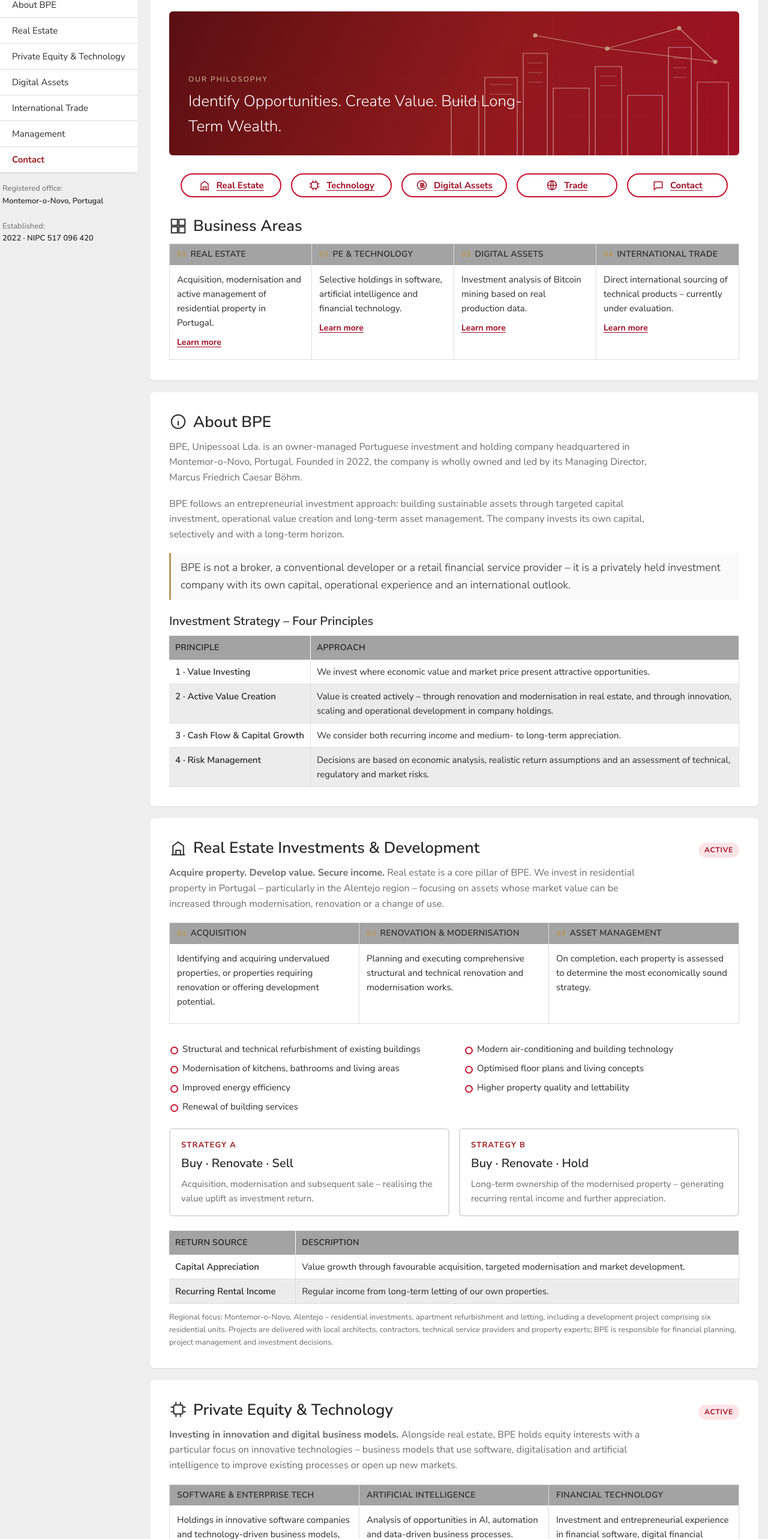
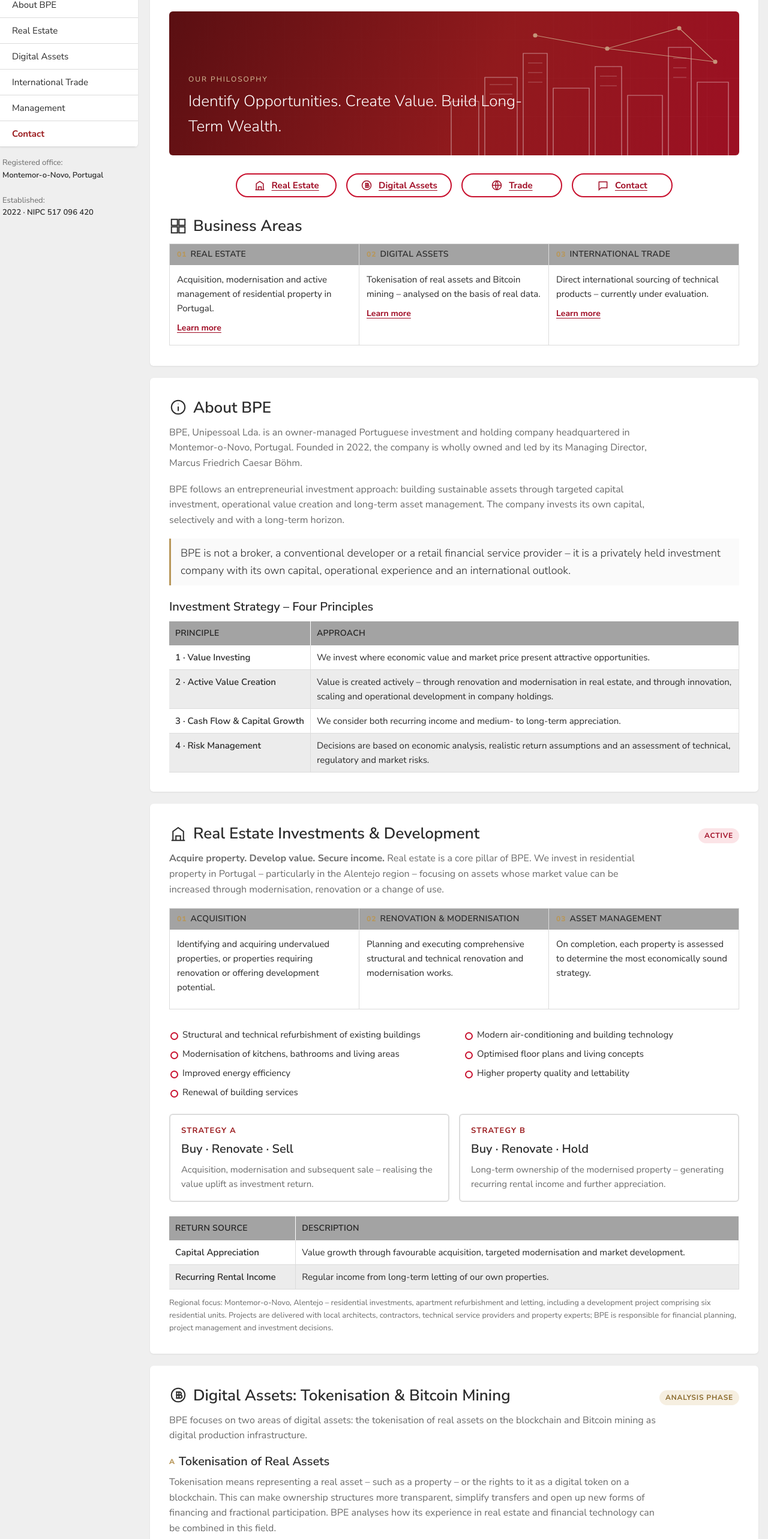
Before and after one commit to boehmprivateequity/BPE, a plain HTML site: page index.html in a window 1280 px wide. Shown: the part 234-2800 px from the top of the page at 60% size. Drawn offline with Linux system fonts and the light colour scheme.

Commit message:
Add photos, remove PE & Technology, add tokenisation to Digital Assets
Co-Authored-By: Claude Opus 5.5 <noreply@anthropic.com>

```diff
--- a/index.html
+++ b/index.html
@@ -122,7 +122,10 @@ ul.ticks li::before{content:"";position:absolute;left:2px;top:12px;width:9px;hei
 .strategy p{margin:0;font-size:15px;color:var(--muted)}
 
 .mgmt{display:grid;grid-template-columns:200px 1fr;gap:28px;margin-bottom:24px;align-items:start}
-.portrait{aspect-ratio:4/5;border-radius:var(--radius);background:linear-gradient(160deg,var(--teal-dark),var(--teal));display:flex;align-items:center;justify-content:center;color:#fff;font-size:54px;font-weight:300;letter-spacing:2px}
+.portrait{display:block;width:100%;height:auto;aspect-ratio:4/5;object-fit:cover;object-position:center 20%;border-radius:var(--radius);background:var(--row)}
+.photo{margin:0 0 18px}
+.photo img{display:block;width:100%;height:auto;max-height:460px;object-fit:cover;border-radius:var(--radius);background:var(--row)}
+.sub-title{font-size:20px;font-weight:600;margin:6px 0 10px;display:flex;align-items:center}
 .mgmt h3{font-size:24px;font-weight:600}
 .mgmt .role{color:var(--gold);font-weight:700;font-size:13px;letter-spacing:1.5px;text-transform:uppercase;margin:4px 0 12px}
 
@@ -223,7 +226,6 @@ footer .disc{margin:0 0 8px}
           <li><a href="#home" class="active" data-i18n="nav.home">Home</a></li>
           <li><a href="#about" data-i18n="nav.about">About BPE</a></li>
           <li><a href="#realestate" data-i18n="nav.re">Real Estate</a></li>
-          <li><a href="#technology" data-i18n="nav.pe">Private Equity &amp; Technology</a></li>
           <li><a href="#digital" data-i18n="nav.da">Digital Assets</a></li>
           <li><a href="#trade" data-i18n="nav.it">International Trade</a></li>
           <li><a href="#management" data-i18n="nav.mg">Management</a></li>
@@ -247,7 +249,7 @@ footer .disc{margin:0 0 8px}
       <div class="hero">
         <div class="eyebrow">BPE | Private Equity &amp; Investments</div>
         <h1 data-i18n="hero.h1">Investing in Value. Building the Future.</h1>
-        <p class="lead" data-i18n="hero.sub">Independent investments in real estate, technology and emerging opportunities.</p>
+        <p class="lead" data-i18n="hero.sub">Independent investments in real estate, digital assets and emerging opportunities.</p>
       </div>
       <div class="hero-visual" role="img" aria-label="Abstract skyline and network graphic">
         <svg viewBox="0 0 520 240" fill="none" aria-hidden="true">
@@ -265,7 +267,6 @@ footer .disc{margin:0 0 8px}
 
       <div class="pills">
         <a class="pill" href="#realestate"><svg viewBox="0 0 24 24" fill="none" stroke="currentColor" stroke-width="1.8"><path d="M3 21h18M5 21V9l7-5 7 5v12M9 21v-6h6v6"/></svg><span data-i18n="nav.re">Real Estate</span></a>
-        <a class="pill" href="#technology"><svg viewBox="0 0 24 24" fill="none" stroke="currentColor" stroke-width="1.8"><rect x="6" y="6" width="12" height="12" rx="2"/><path d="M9 2v4M15 2v4M9 18v4M15 18v4M2 9h4M2 15h4M18 9h4M18 15h4"/></svg><span data-i18n="pill.tech">Technology</span></a>
         <a class="pill" href="#digital"><svg viewBox="0 0 24 24" fill="none" stroke="currentColor" stroke-width="1.8"><circle cx="12" cy="12" r="9"/><path d="M10 7v10M13 7v10M9 8h5a2 2 0 010 4H9h6a2 2 0 010 4H9"/></svg><span data-i18n="nav.da">Digital Assets</span></a>
         <a class="pill" href="#trade"><svg viewBox="0 0 24 24" fill="none" stroke="currentColor" stroke-width="1.8"><circle cx="12" cy="12" r="9"/><path d="M3 12h18M12 3c3 3 3 15 0 18M12 3c-3 3-3 15 0 18"/></svg><span data-i18n="pill.trade">Trade</span></a>
         <a class="pill" href="#contact"><svg viewBox="0 0 24 24" fill="none" stroke="currentColor" stroke-width="1.8"><path d="M4 5h16v12H8l-4 4z"/></svg><span data-i18n="nav.ct">Contact</span></a>
@@ -273,11 +274,10 @@ footer .disc{margin:0 0 8px}
 
       <div class="pad">
         <h2 class="sec-title"><svg viewBox="0 0 24 24" fill="none" stroke="currentColor" stroke-width="1.6"><rect x="3" y="3" width="8" height="8"/><rect x="13" y="3" width="8" height="8"/><rect x="3" y="13" width="8" height="8"/><rect x="13" y="13" width="8" height="8"/></svg><span data-i18n="areas.title">Business Areas</span></h2>
-        <div class="grid g4 reveal">
+        <div class="grid g3 reveal">
           <div class="cell"><h3><span class="num">01</span><span data-i18n="nav.re">Real Estate</span></h3><div class="body"><p data-i18n="areas.re">Acquisition, modernisation and active management of residential property in Portugal.</p><a class="more" href="#realestate" data-i18n="more">Learn more</a></div></div>
-          <div class="cell"><h3><span class="num">02</span><span data-i18n="areas.peT">PE &amp; Technology</span></h3><div class="body"><p data-i18n="areas.pe">Selective holdings in software, artificial intelligence and financial technology.</p><a class="more" href="#technology" data-i18n="more">Learn more</a></div></div>
-          <div class="cell"><h3><span class="num">03</span><span data-i18n="nav.da">Digital Assets</span></h3><div class="body"><p data-i18n="areas.da">Investment analysis of Bitcoin mining based on real production data.</p><a class="more" href="#digital" data-i18n="more">Learn more</a></div></div>
-          <div class="cell"><h3><span class="num">04</span><span data-i18n="nav.it">International Trade</span></h3><div class="body"><p data-i18n="areas.it">Direct international sourcing of technical products – currently under evaluation.</p><a class="more" href="#trade" data-i18n="more">Learn more</a></div></div>
+          <div class="cell"><h3><span class="num">02</span><span data-i18n="nav.da">Digital Assets</span></h3><div class="body"><p data-i18n="areas.da">Tokenisation of real assets and Bitcoin mining – analysed on the basis of real data.</p><a class="more" href="#digital" data-i18n="more">Learn more</a></div></div>
+          <div class="cell"><h3><span class="num">03</span><span data-i18n="nav.it">International Trade</span></h3><div class="body"><p data-i18n="areas.it">Direct international sourcing of technical products – currently under evaluation.</p><a class="more" href="#trade" data-i18n="more">Learn more</a></div></div>
         </div>
       </div>
     </section>
@@ -348,42 +348,30 @@ footer .disc{margin:0 0 8px}
       </div>
     </section>
 
-    <!-- PE & TECH -->
-    <section class="card" id="technology">
-      <div class="pad">
-        <div class="sec-head">
-          <h2 class="sec-title"><svg viewBox="0 0 24 24" fill="none" stroke="currentColor" stroke-width="1.6"><rect x="6" y="6" width="12" height="12" rx="2"/><path d="M9 2v4M15 2v4M9 18v4M15 18v4M2 9h4M2 15h4M18 9h4M18 15h4"/></svg><span data-i18n="nav.pe">Private Equity &amp; Technology</span></h2>
-          <span class="status active" data-i18n="st.active">Active</span>
-        </div>
-        <p class="intro"><strong data-i18n="pe.claim">Investing in innovation and digital business models.</strong> <span data-i18n="pe.p1">Alongside real estate, BPE holds equity interests with a particular focus on innovative technologies – business models that use software, digitalisation and artificial intelligence to improve existing processes or open up new markets.</span></p>
-        <div class="grid g3 reveal">
-          <div class="cell"><h3>Software &amp; Enterprise Tech</h3><div class="body"><p data-i18n="pe.sw">Holdings in innovative software companies and technology-driven business models, particularly in B2B.</p></div></div>
-          <div class="cell"><h3>Artificial Intelligence</h3><div class="body"><p data-i18n="pe.ai">Analysis of opportunities in AI, automation and data-driven business processes.</p></div></div>
-          <div class="cell"><h3>Financial Technology</h3><div class="body"><p data-i18n="pe.ft">Investment and entrepreneurial experience in financial software, digital financial infrastructure and technology-based financial services.</p></div></div>
-        </div>
-        <h3 style="font-size:18px;font-weight:600;margin:0 0 8px" data-i18n="pe.compT">Areas of particular expertise</h3>
-        <ul class="ticks reveal">
-          <li data-i18n="pe.c1">Financial technology and digital business processes</li>
-          <li data-i18n="pe.c2">Algorithmic and quantitative investment strategies</li>
-          <li data-i18n="pe.c3">Software-supported trading and analytics</li>
-          <li data-i18n="pe.c4">Workflow automation</li>
-          <li data-i18n="pe.c5">Transaction cost analysis</li>
-          <li>Best Execution</li>
-          <li data-i18n="pe.c7">Digital financial infrastructure</li>
-          <li data-i18n="pe.c8">Blockchain technology and tokenisation</li>
-        </ul>
-        <div class="motto" data-i18n="pe.phil">We do not treat innovation as a short-term trend. What matters is the economic viability of the business model, its growth potential and its ability to build lasting competitive advantages.</div>
-        <p class="note" style="margin-top:-12px" data-i18n="pe.disc">BPE invests selectively. BPE is not a publicly offered investment platform and does not manage client funds.</p>
-      </div>
-    </section>
-
     <!-- DIGITAL ASSETS -->
     <section class="card" id="digital">
       <div class="pad">
         <div class="sec-head">
-          <h2 class="sec-title"><svg viewBox="0 0 24 24" fill="none" stroke="currentColor" stroke-width="1.6"><circle cx="12" cy="12" r="9"/><path d="M10 7v10M13 7v10M9 8h5a2 2 0 010 4H9h6a2 2 0 010 4H9"/></svg><span data-i18n="da.title">Digital Assets &amp; Bitcoin Mining</span></h2>
+          <h2 class="sec-title"><svg viewBox="0 0 24 24" fill="none" stroke="currentColor" stroke-width="1.6"><circle cx="12" cy="12" r="9"/><path d="M10 7v10M13 7v10M9 8h5a2 2 0 010 4H9h6a2 2 0 010 4H9"/></svg><span data-i18n="da.title">Digital Assets: Tokenisation &amp; Bitcoin Mining</span></h2>
           <span class="status eval" data-i18n="st.analysis">Analysis phase</span>
         </div>
+        <p class="intro" data-i18n="da.intro">BPE focuses on two areas of digital assets: the tokenisation of real assets on the blockchain and Bitcoin mining as digital production infrastructure.</p>
+
+        <!-- Tokenisation -->
+        <h3 class="sub-title"><span class="num">A</span><span data-i18n="tk.title">Tokenisation of Real Assets</span></h3>
+        <p class="intro" data-i18n="tk.p1">Tokenisation means representing a real asset – such as a property – or the rights to it as a digital token on a blockchain. This can make ownership structures more transparent, simplify transfers and open up new forms of financing and fractional participation. BPE analyses how its experience in real estate and financial technology can be combined in this field.</p>
+        <div class="grid g3 reveal">
+          <div class="cell"><h3>Asset Tokenisation</h3><div class="body"><p data-i18n="tk.c1">Digital representation of real assets and ownership rights on the blockchain.</p></div></div>
+          <div class="cell"><h3>Regulation</h3><div class="body"><p data-i18n="tk.c2">Assessment of legal and regulatory requirements in the EU, including crypto-asset and securities regulation.</p></div></div>
+          <div class="cell"><h3>Technology &amp; Security</h3><div class="body"><p data-i18n="tk.c3">Evaluation of blockchain platforms, smart contracts, custody and security standards.</p></div></div>
+        </div>
+        <p class="note" data-i18n="tk.disc">This area is in its analysis phase. BPE does not currently issue or offer tokens to the public.</p>
+
+        <!-- Bitcoin mining -->
+        <h3 class="sub-title"><span class="num">B</span>Bitcoin Mining</h3>
+        <figure class="photo reveal">
+          <img src="images/btc-mining.webp" alt="Marcus Böhm in front of a Bitcoin mining container" loading="lazy" width="1448" height="1086">
+        </figure>
         <p class="intro" data-i18n="da.p1">Since 2026, BPE has been analysing and testing Bitcoin mining as an additional investment segment. To this end, BPE has acquired interests in, or economic entitlements to, mining hardware and digital mining capacity – in order to assess actual profitability and technical conditions on the basis of real production data.</p>
         <div class="wrap reveal">
         <table class="tbl">
@@ -422,7 +410,7 @@ footer .disc{margin:0 0 8px}
       <div class="pad">
         <h2 class="sec-title"><svg viewBox="0 0 24 24" fill="none" stroke="currentColor" stroke-width="1.6"><circle cx="12" cy="8" r="4"/><path d="M4 21c1-4 4-6 8-6s7 2 8 6"/></svg><span data-i18n="nav.mg">Management</span></h2>
         <div class="mgmt reveal">
-          <div class="portrait" aria-hidden="true">MB</div>
+          <img class="portrait" src="images/marcus-boehm.webp" alt="Marcus Friedrich Caesar Böhm" loading="lazy" width="1186" height="1326">
           <div>
             <h3>Marcus Friedrich Caesar Böhm</h3>
             <div class="role">Founder · Owner · Managing Director</div>
@@ -464,7 +452,6 @@ footer .disc{margin:0 0 8px}
               <div><label for="f-topic" data-i18n="ct.topic">Subject</label>
                 <select id="f-topic" name="topic">
                   <option data-i18n="nav.re">Real Estate</option>
-                  <option data-i18n="nav.pe">Private Equity &amp; Technology</option>
                   <option data-i18n="nav.da">Digital Assets</option>
                   <option data-i18n="nav.it">International Trade</option>
                   <option data-i18n="ct.other">Other enquiry</option>
@@ -506,12 +493,12 @@ const I18N = {
  de:{
   "menu":"Menü","nav.home":"Startseite","nav.about":"Über BPE","nav.re":"Immobilien","nav.pe":"Private Equity & Technologie","nav.da":"Digital Assets","nav.it":"Internationaler Handel","nav.mg":"Management","nav.ct":"Kontakt",
   "side.office":"Sitz der Gesellschaft:","side.est":"Gegründet:",
-  "hero.h1":"In Werte investieren. Die Zukunft gestalten.","hero.sub":"Unabhängige Investments in Immobilien, Technologie und neue Chancen.","hero.philLabel":"Unsere Philosophie",
+  "hero.h1":"In Werte investieren. Die Zukunft gestalten.","hero.sub":"Unabhängige Investments in Immobilien, Digital Assets und neue Chancen.","hero.philLabel":"Unsere Philosophie",
   "pill.tech":"Technologie","pill.trade":"Handel",
   "areas.title":"Geschäftsbereiche","areas.peT":"PE & Technologie",
   "areas.re":"Erwerb, Modernisierung und aktives Management von Wohnimmobilien in Portugal.",
   "areas.pe":"Selektive Beteiligungen in Software, künstlicher Intelligenz und Finanztechnologie.",
-  "areas.da":"Investmentanalyse des Bitcoin-Minings auf Basis realer Produktionsdaten.",
+  "areas.da":"Tokenisierung realer Vermögenswerte und Bitcoin-Mining – analysiert auf Basis realer Daten.",
   "areas.it":"Direkte internationale Beschaffung technischer Produkte – derzeit in Prüfung.",
   "more":"Mehr erfahren",
   "about.p1":"Die BPE, Unipessoal Lda. ist eine inhabergeführte portugiesische Investment- und Beteiligungsgesellschaft mit Sitz in Montemor-o-Novo, Portugal. Das 2022 gegründete Unternehmen befindet sich zu 100 % im Eigentum ihres Geschäftsführers Marcus Friedrich Caesar Böhm.",
@@ -545,7 +532,14 @@ const I18N = {
   "pe.c1":"Finanztechnologie und digitale Geschäftsprozesse","pe.c2":"Algorithmische und quantitative Investmentstrategien","pe.c3":"Softwaregestützte Handels- und Analyseprozesse","pe.c4":"Workflow-Automatisierung","pe.c5":"Transaktionskostenanalyse","pe.c7":"Digitale Finanzinfrastruktur","pe.c8":"Blockchain-Technologie und Tokenisierung",
   "pe.phil":"Technologische Innovation ist für uns kein kurzfristiger Trend. Entscheidend sind die wirtschaftliche Tragfähigkeit des Geschäftsmodells, das Wachstumspotenzial und die Fähigkeit, nachhaltige Wettbewerbsvorteile aufzubauen.",
   "pe.disc":"BPE investiert selektiv. BPE ist keine öffentlich angebotene Investmentplattform und verwaltet keine Kundengelder.",
-  "da.title":"Digital Assets & Bitcoin-Mining",
+  "da.title":"Digital Assets: Tokenisierung & Bitcoin-Mining",
+  "da.intro":"BPE konzentriert sich im Bereich Digital Assets auf zwei Themen: die Tokenisierung realer Vermögenswerte auf der Blockchain und Bitcoin-Mining als digitale Produktionsinfrastruktur.",
+  "tk.title":"Tokenisierung realer Vermögenswerte",
+  "tk.p1":"Tokenisierung bedeutet, einen realen Vermögenswert – etwa eine Immobilie – oder die Rechte daran als digitalen Token auf einer Blockchain abzubilden. Das kann Eigentumsstrukturen transparenter machen, Übertragungen vereinfachen und neue Formen der Finanzierung und anteiligen Beteiligung ermöglichen. BPE analysiert, wie sich die eigene Erfahrung in Immobilien und Finanztechnologie in diesem Feld verbinden lässt.",
+  "tk.c1":"Digitale Abbildung realer Vermögenswerte und Eigentumsrechte auf der Blockchain.",
+  "tk.c2":"Prüfung der rechtlichen und regulatorischen Anforderungen in der EU, einschließlich Krypto- und Wertpapierrecht.",
+  "tk.c3":"Bewertung von Blockchain-Plattformen, Smart Contracts, Verwahrung und Sicherheitsstandards.",
+  "tk.disc":"Dieser Bereich befindet sich in der Analysephase. BPE gibt derzeit keine Token aus und bietet keine Token öffentlich an.",
   "da.p1":"Seit 2026 analysiert und erprobt BPE Bitcoin-Mining als zusätzliches Investmentsegment. Dazu wurden Beteiligungen bzw. wirtschaftliche Ansprüche an Mining-Hardware und digitalen Mining-Kapazitäten erworben – um Rentabilität und technische Rahmenbedingungen anhand realer Produktionsdaten zu untersuchen.",
   "da.th1":"Analyseschwerpunkt","da.th2":"Was wir bewerten",
   "da.r1":"Durch die eingesetzte Rechenleistung erwirtschaftete Bitcoin-Erträge.","da.r2":"Laufende Kosten – insbesondere Energie, Infrastruktur, Betrieb und Wartung.","da.r3":"Amortisationsdauer und Kapitalrendite unter verschiedenen Marktbedingungen.","da.r4":"Vergleich von Mining-Technologien nach Rechenleistung, Energieeffizienz und Wirtschaftlichkeit.","da.r5":"Bitcoin-Preis, Mining-Difficulty, Netzwerk-Hashrate und Veränderungen der Mining-Erträge.",
@@ -574,12 +568,12 @@ const I18N = {
  pt:{
   "menu":"Menu","nav.home":"Início","nav.about":"Sobre a BPE","nav.re":"Imobiliário","nav.pe":"Private Equity & Tecnologia","nav.da":"Ativos Digitais","nav.it":"Comércio Internacional","nav.mg":"Gestão","nav.ct":"Contacto",
   "side.office":"Sede social:","side.est":"Constituída:",
-  "hero.h1":"Investir em valor. Construir o futuro.","hero.sub":"Investimentos independentes em imobiliário, tecnologia e oportunidades emergentes.","hero.philLabel":"A nossa filosofia",
+  "hero.h1":"Investir em valor. Construir o futuro.","hero.sub":"Investimentos independentes em imobiliário, ativos digitais e oportunidades emergentes.","hero.philLabel":"A nossa filosofia",
   "pill.tech":"Tecnologia","pill.trade":"Comércio",
   "areas.title":"Áreas de Negócio","areas.peT":"PE & Tecnologia",
   "areas.re":"Aquisição, modernização e gestão ativa de imóveis residenciais em Portugal.",
   "areas.pe":"Participações seletivas em software, inteligência artificial e tecnologia financeira.",
-  "areas.da":"Análise de investimento em mineração de Bitcoin com base em dados reais de produção.",
+  "areas.da":"Tokenização de ativos reais e mineração de Bitcoin – analisadas com base em dados reais.",
   "areas.it":"Aprovisionamento internacional direto de produtos técnicos – atualmente em avaliação.",
   "more":"Saber mais",
   "about.p1":"A BPE, Unipessoal Lda. é uma sociedade portuguesa de investimento e participações, gerida pelo seu proprietário, com sede em Montemor-o-Novo, Portugal. Constituída em 2022, é detida a 100 % pelo seu gerente, Marcus Friedrich Caesar Böhm.",
@@ -613,7 +607,14 @@ const I18N = {
   "pe.c1":"Tecnologia financeira e processos de negócio digitais","pe.c2":"Estratégias de investimento algorítmicas e quantitativas","pe.c3":"Processos de negociação e análise suportados por software","pe.c4":"Automação de fluxos de trabalho","pe.c5":"Análise de custos de transação","pe.c7":"Infraestrutura financeira digital","pe.c8":"Tecnologia blockchain e tokenização",
   "pe.phil":"Não encaramos a inovação tecnológica como uma tendência de curto prazo. O decisivo é a viabilidade económica do modelo de negócio, o potencial de crescimento e a capacidade de construir vantagens competitivas duradouras.",
   "pe.disc":"A BPE investe de forma seletiva. A BPE não é uma plataforma de investimento oferecida ao público e não gere fundos de clientes.",
-  "da.title":"Ativos Digitais & Mineração de Bitcoin",
+  "da.title":"Ativos Digitais: Tokenização & Mineração de Bitcoin",
+  "da.intro":"Na área de ativos digitais, a BPE concentra-se em dois temas: a tokenização de ativos reais em blockchain e a mineração de Bitcoin como infraestrutura de produção digital.",
+  "tk.title":"Tokenização de Ativos Reais",
+  "tk.p1":"Tokenizar significa representar um ativo real – por exemplo, um imóvel – ou os direitos sobre ele como um token digital numa blockchain. Isto pode tornar as estruturas de propriedade mais transparentes, simplificar transferências e abrir novas formas de financiamento e participação fracionada. A BPE analisa como combinar neste campo a sua experiência em imobiliário e tecnologia financeira.",
+  "tk.c1":"Representação digital de ativos reais e direitos de propriedade em blockchain.",
+  "tk.c2":"Avaliação dos requisitos legais e regulatórios na UE, incluindo a regulamentação de criptoativos e valores mobiliários.",
+  "tk.c3":"Avaliação de plataformas blockchain, smart contracts, custódia e normas de segurança.",
+  "tk.disc":"Esta área encontra-se em fase de análise. A BPE não emite nem oferece atualmente tokens ao público.",
   "da.p1":"Desde 2026, a BPE analisa e testa a mineração de Bitcoin como segmento de investimento adicional. Para o efeito, adquiriu participações ou direitos económicos sobre hardware de mineração e capacidade de mineração digital – para avaliar a rentabilidade e as condições técnicas com base em dados reais de produção.",
   "da.th1":"Foco de análise","da.th2":"O que avaliamos",
   "da.r1":"Rendimento em Bitcoin gerado pela capacidade de computação utilizada.","da.r2":"Custos correntes – sobretudo energia, infraestrutura, operação e manutenção.","da.r3":"Prazo de recuperação e rentabilidade do capital em diferentes condições de mercado.","da.r4":"Comparação de tecnologias de mineração por capacidade, eficiência energética e rentabilidade.","da.r5":"Preço do Bitcoin, dificuldade de mineração, hashrate da rede e evolução das recompensas.",
```
Also changed, not shown: images/btc-mining.webp (added), images/marcus-boehm.webp (added).
